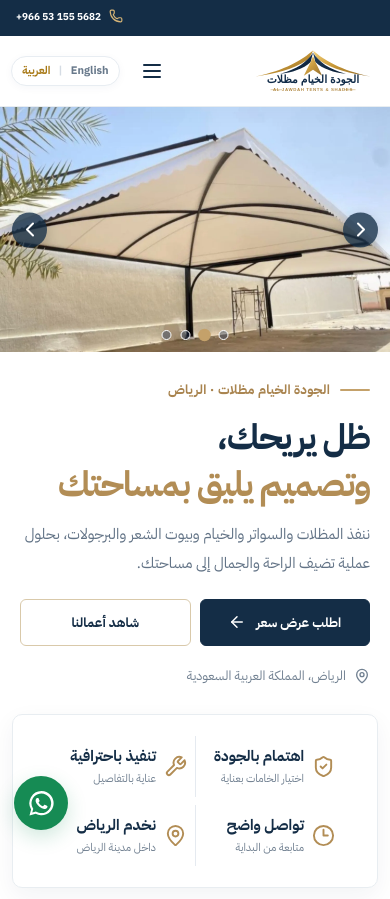
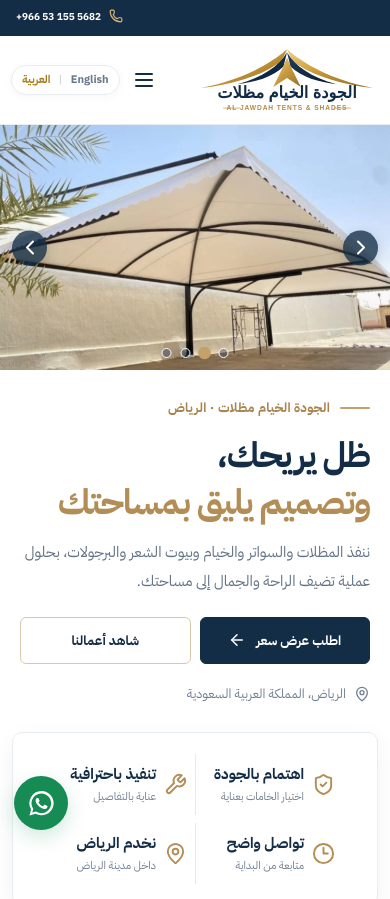
Before and after one commit to speed7852/demosite, a Next.js app: page / in a window 390 px wide. Shown: the top 899 px of the page. Built offline with nearby package versions, Linux system fonts and the light colour scheme.

Commit message:
Enlarge and clarify Arabic logo on mobile

```diff
--- a/app/globals.css
+++ b/app/globals.css
@@ -746,3 +746,20 @@ html[dir="ltr"] .hero-location{justify-content:flex-start}
  .brand-logo{width:132px!important;height:44px!important}
  .footer-brand{width:190px!important}
 }
+
+
+/* Mobile brand clarity: reserve a larger, unclipped logo area */
+@media(max-width:680px){
+ .nav-wrap{min-height:88px!important;align-items:center!important;gap:10px!important}
+ .brand{width:184px!important;flex:0 0 184px!important;max-width:184px!important;min-width:184px!important}
+ .brand-logo{width:184px!important;height:68px!important}
+ .brand-logo img{width:100%!important;height:100%!important;object-fit:contain!important}
+ .language-switcher{flex:0 0 auto!important}
+ .mobile-menu{flex:0 0 28px!important}
+ .mobile-menu summary{padding:2px!important}
+}
+@media(max-width:370px){
+ .nav-wrap{gap:6px!important;width:calc(100% - 16px)!important}
+ .brand{width:164px!important;flex-basis:164px!important;min-width:164px!important;max-width:164px!important}
+ .brand-logo{width:164px!important;height:62px!important}
+}
```
